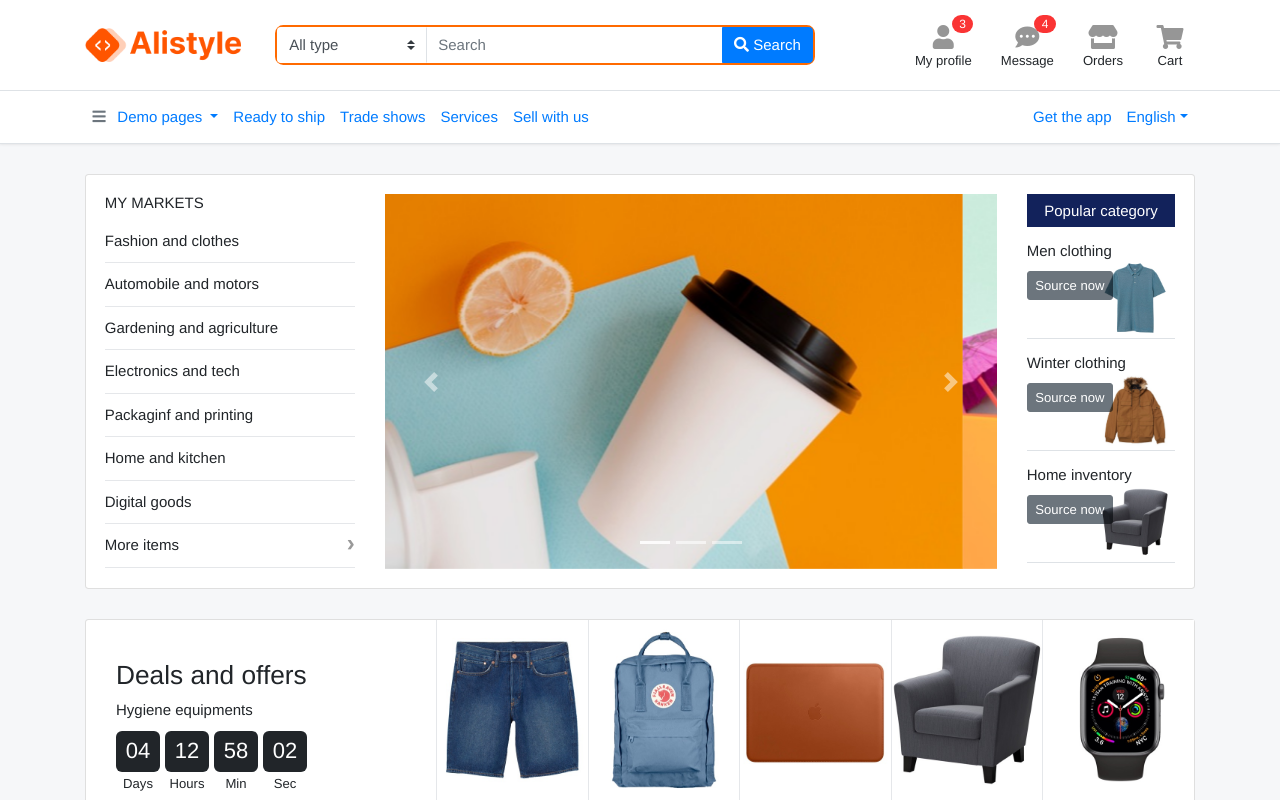
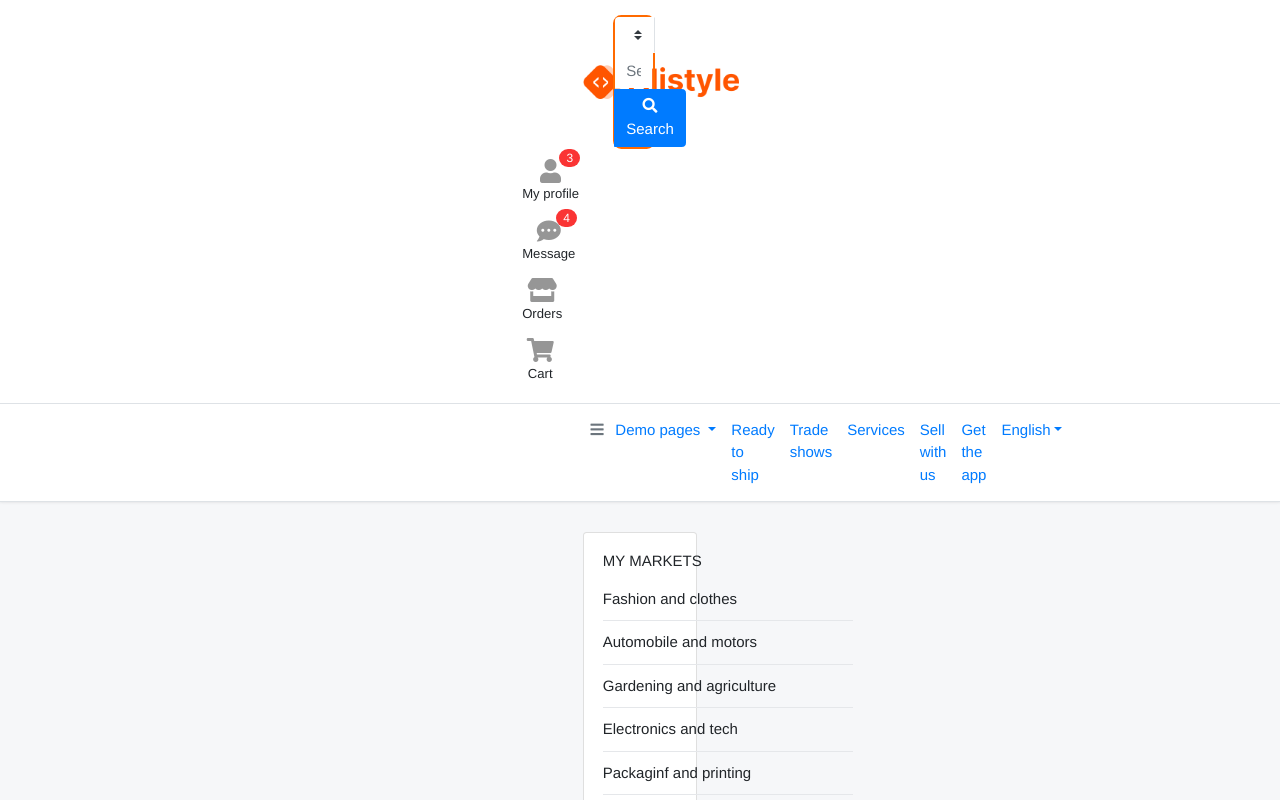
Before and after one commit to nabilfsd/alistyle_vue_template, a Vue app: page / in a window 1280 px wide. Shown: the top 800 px of the page. Built offline with nearby package versions, Linux system fonts and the light colour scheme.

Commit message:
fix: bootstrap width

```diff
--- a/src/assets/css/style.css
+++ b/src/assets/css/style.css
@@ -1742,4 +1742,8 @@ html[dir='rtl'] .itemside .info {
   transition: 0.3s;
 }
 
+.container {
+  width: 144px !important;
+}
+
 /*# sourceMappingURL=ui.css.map */
```
